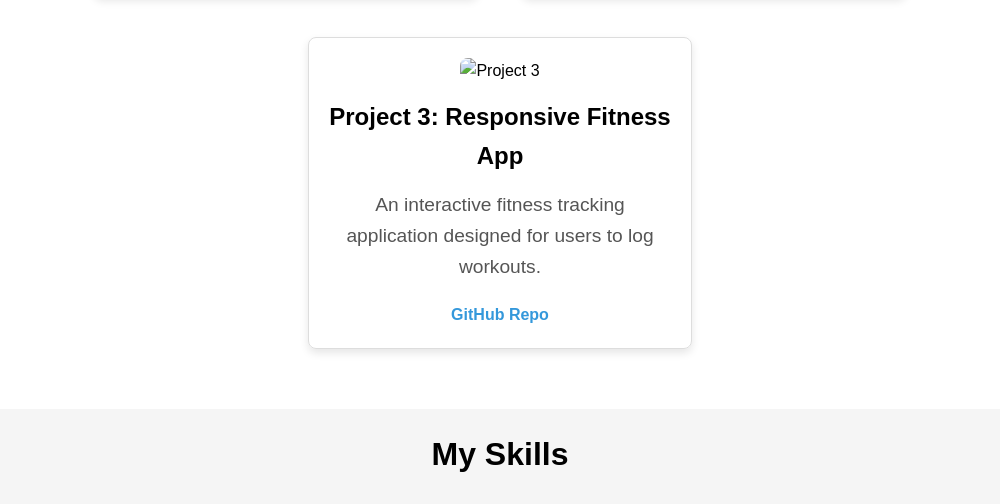
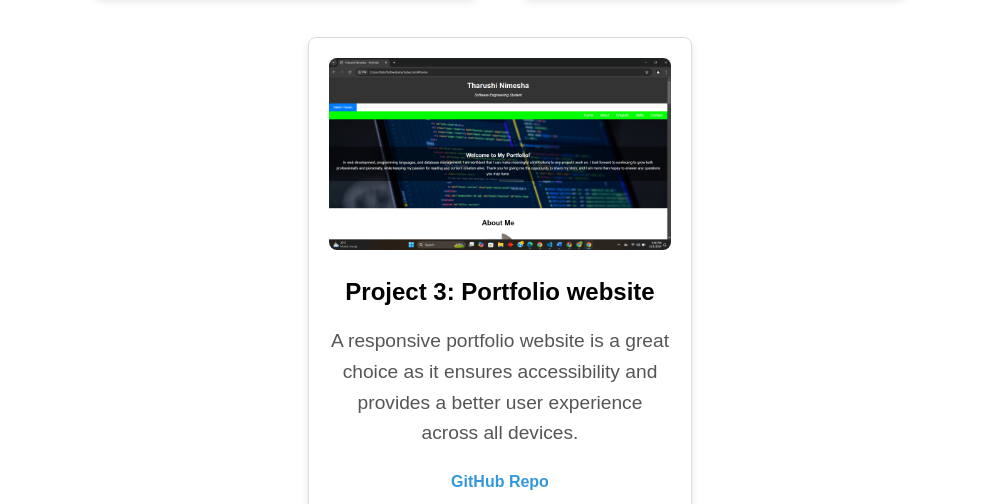
Before and after one commit to Tharushi461/my-portfolio, a plain HTML site: page index.html in a window 1280 px wide. Shown: the part 1745-2249 px from the top of the page, without its empty margins (140-1140 px from the left). Drawn offline with Linux system fonts and the light colour scheme.

Commit message:
chnge one line

```diff
--- a/index.html
+++ b/index.html
@@ -65,9 +65,9 @@
         </div>
 
         <div class="project">
-          <img src="project 3.png" alt="Project 3">
-          <h3>Project 3: Responsive Fitness App</h3>
-          <p>An interactive fitness tracking application designed for users to log workouts.</p>
+          <img src="images/project 3.png " alt="Project 3">
+          <h3>Project 3: Portfolio website</h3>
+          <p> A responsive portfolio website is a great choice as it ensures accessibility and provides a better user experience across all devices.</p>
 
           <a href="https://github.com/Tharushi461/my-portfolio.git" target="_blank">GitHub Repo</a>
         </div>
@@ -256,4 +256,3 @@
 
 </body>
 </html>
->>>>>>> 42f7d67d8d149de14137eabdb0b1bd75afb0b06f
```
